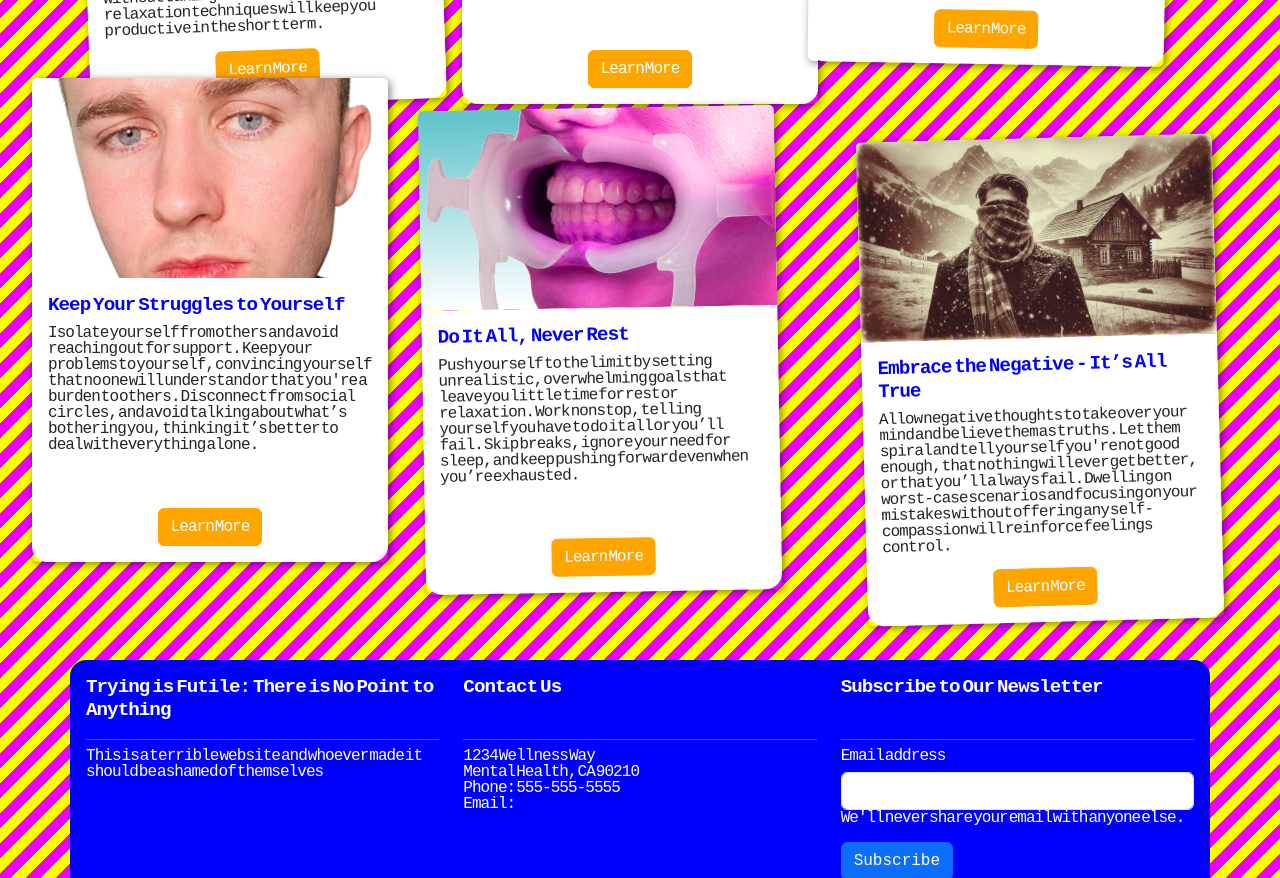
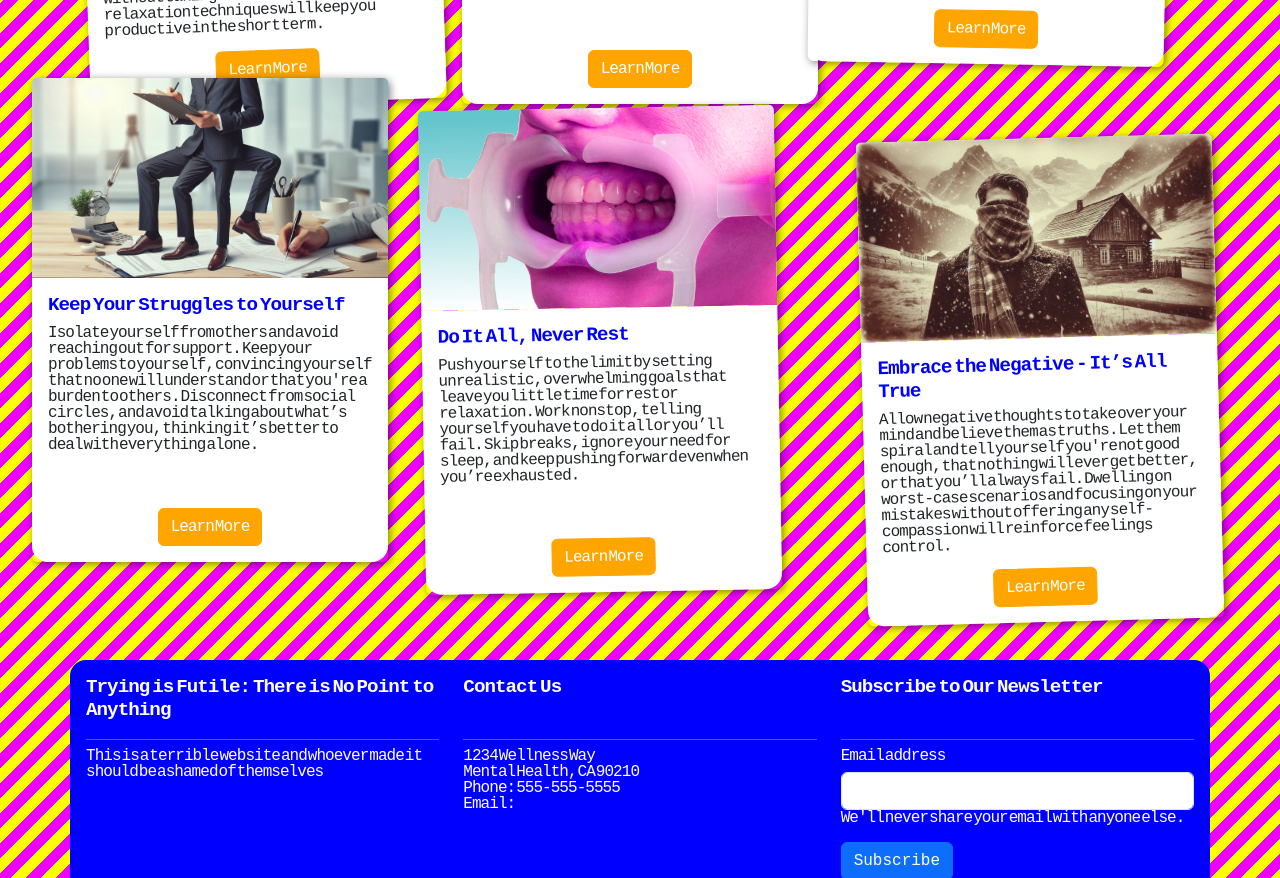
Before and after one commit to james-adcott-edu/This-Website-Is-Terrible, a plain HTML site: page index.html in a window 1280 px wide. Shown: the part 1016-1894 px from the top of the page. Drawn offline with nearby package versions, Linux system fonts and the light colour scheme; a web font is replaced by a local one.

Commit message:
fix: remove Dillon

```diff
--- a/index.html
+++ b/index.html
@@ -120,7 +120,7 @@
                 </div>
                 <div class="col-12 col-md-6 col-lg-4">
                     <div class="card">
-                        <img class="card-img-top bad_image" src="assets/images/dillon.png" alt="">
+                        <img class="card-img-top bad_image" src="assets/images/business.jpg" alt="">
                         <img class="card-img-top good_image" src="assets/images/card1.png" alt="">
                         <div class="card-body">
                             <h2 class="card-title good_text">Connect with Others</h2>
```
Also changed, not shown: assets/images/business.jpg (added), assets/images/dillon.png (deleted).
